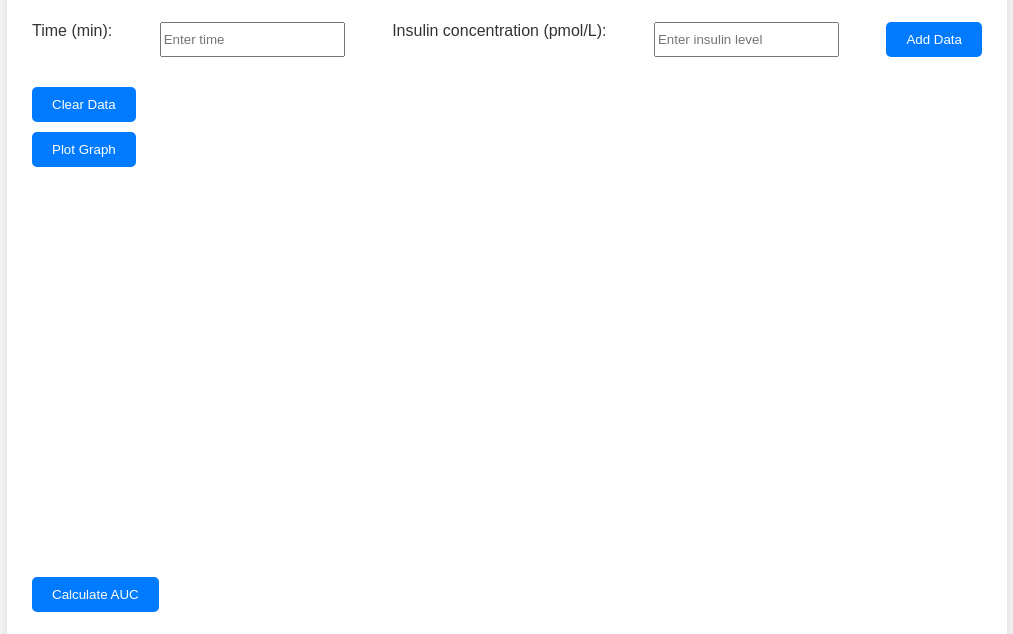
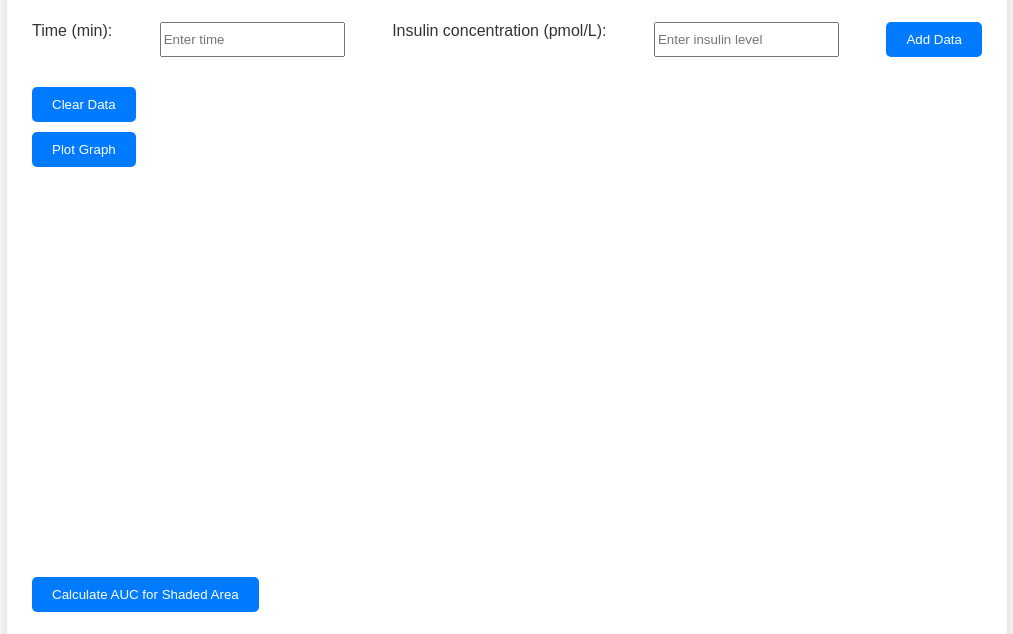
Before and after one commit to salamharis/Insulin-Index-Calculator, a plain HTML site: page index.html in a window 1280 px wide. Shown: the part 143-777 px from the top of the page, without its empty margins (133-1146 px from the left). Drawn offline with nearby package versions, Linux system fonts and the light colour scheme.

Commit message:
Update index.html

```diff
--- a/index.html
+++ b/index.html
@@ -42,8 +42,9 @@
             <div class="chart-container">
                 <canvas id="insulinChart"></canvas>
             </div>
-            <button onclick="calculateAUC()">Calculate AUC</button>
+            <button onclick="calculateAUC()">Calculate AUC for Shaded Area</button>
             <div id="result"></div>
+
         </main>
        <footer>
     <div class="developers-team">
```
